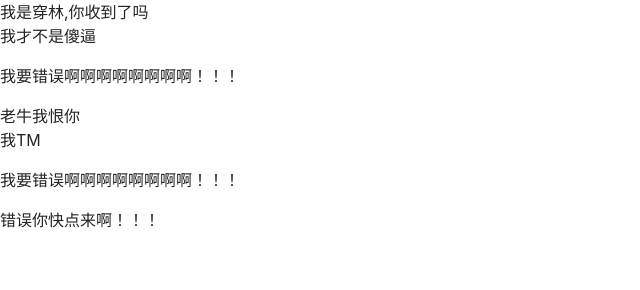
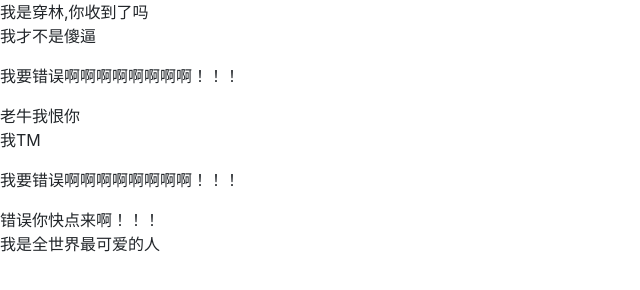
Before and after one commit to chuanlinlaile/-, a website: page src/demo.html in a window 1280 px wide. Shown: the whole page, without its empty margins (0-640 px from the left). Drawn offline with nearby package versions, Linux system fonts and the light colour scheme.

Commit message:
穿林第六次更新

```diff
--- a/src/demo.html
+++ b/src/demo.html
@@ -16,9 +16,9 @@
 <div>老牛我恨你</div>
 <p>我TM</p>
 <p>我要错误啊啊啊啊啊啊啊啊！！！</p>
-
 <a>错误你快点来啊！！！</a>
 
+<div>我是全世界最可爱的人</div>
 
 </body>
 </html>
```
